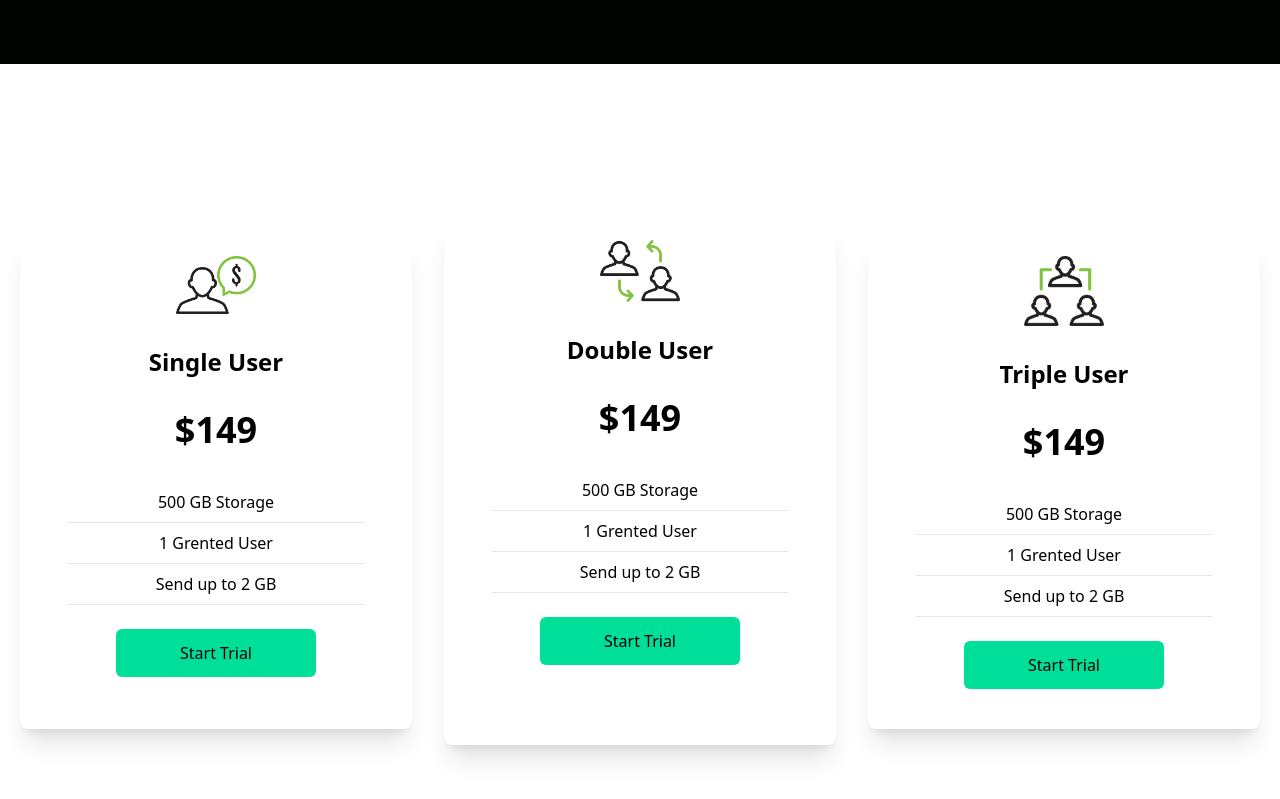
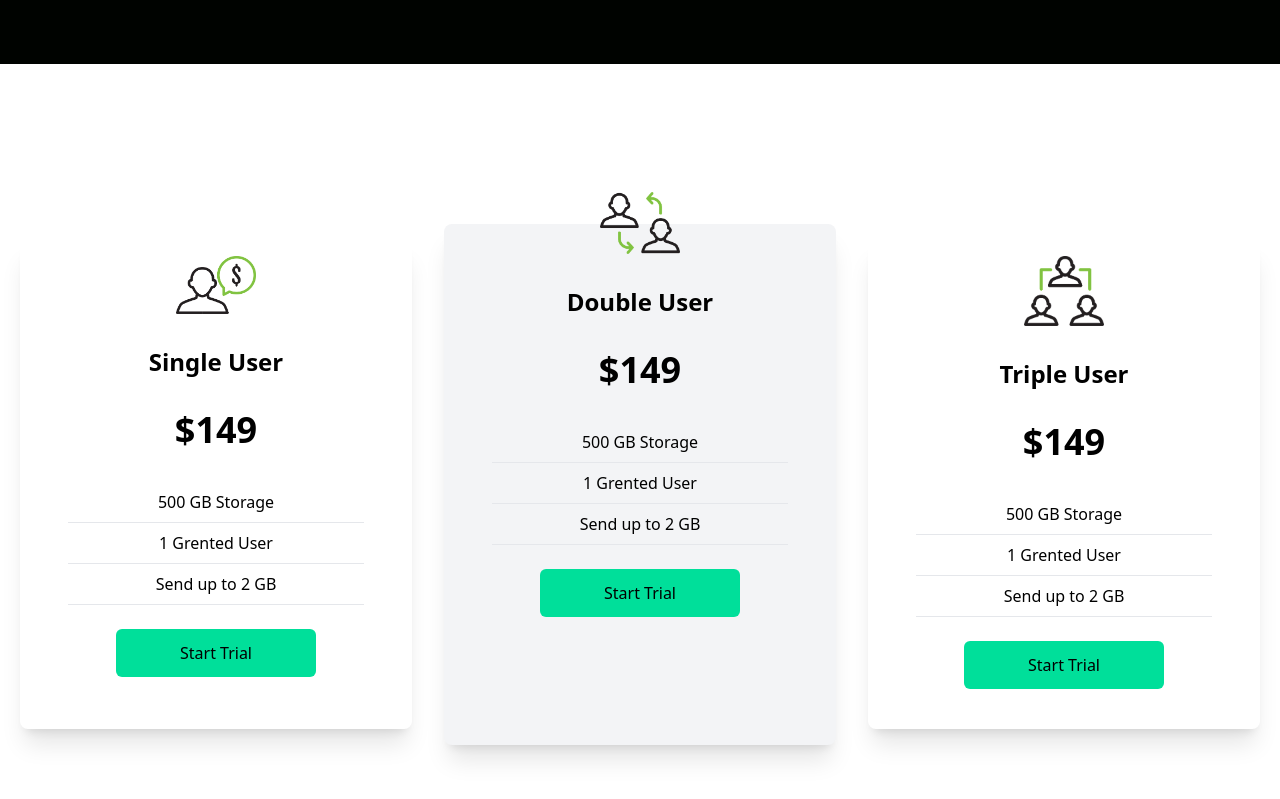
Before and after one commit to willie-lin/react-tailwind-spas, a React (Create React App) app: page / in a window 1280 px wide. Shown: the part 1617-2416 px from the top of the page. Built offline with nearby package versions, Linux system fonts and the light colour scheme.

Commit message:
add Cards.jsx

```diff
--- a/src/components/Cards.jsx
+++ b/src/components/Cards.jsx
@@ -19,8 +19,8 @@
                     </div>
                     <button className='bg-[#00df9a] w-[200px] rounded-md font-medium my-6 mx-auto px-6 py-3'>Start Trial</button>
                 </div>
-                <div className='w-full shadow-xl flex flex-col p-4 md:my-0 my-8 rounded-lg hover:scale-105 duration-300'>
-                    <img className='w-20 mx-auto bg-white' src={Double} alt="/" />
+                <div className='w-full shadow-xl bg-gray-100 flex flex-col p-4 md:my-0 my-8 rounded-lg hover:scale-105 duration-300'>
+                    <img className='w-20 mx-auto mt-[-3rem] bg-transparent' src={Double} alt="/" />
                     <h2 className='text-2xl font-bold text-center py-8'>Double User</h2>
                     <p className='text-center text-4xl font-bold'>$149</p>
                     <div className='text-center font-medium'>
@@ -30,8 +30,8 @@
                     </div>
                     <button className='bg-[#00df9a] w-[200px] rounded-md font-medium my-6 mx-auto px-6 py-3'>Start Trial</button>
                 </div>
-                <div className='w-full shadow-xl flex flex-col p-4 my-4 rounded-lg hover:scale-105 duration-300'>
-                    <img className='w-20 mx-auto bg-white' src={Triple} alt="/" />
+                <div className='w-full shadow-xl  flex flex-col p-4 my-4 rounded-lg hover:scale-105 duration-300'>
+                    <img className='w-20 mx-auto  bg-white' src={Triple} alt="/" />
                     <h2 className='text-2xl font-bold text-center py-8'>Triple User</h2>
                     <p className='text-center text-4xl font-bold'>$149</p>
                     <div className='text-center font-medium'>
```
